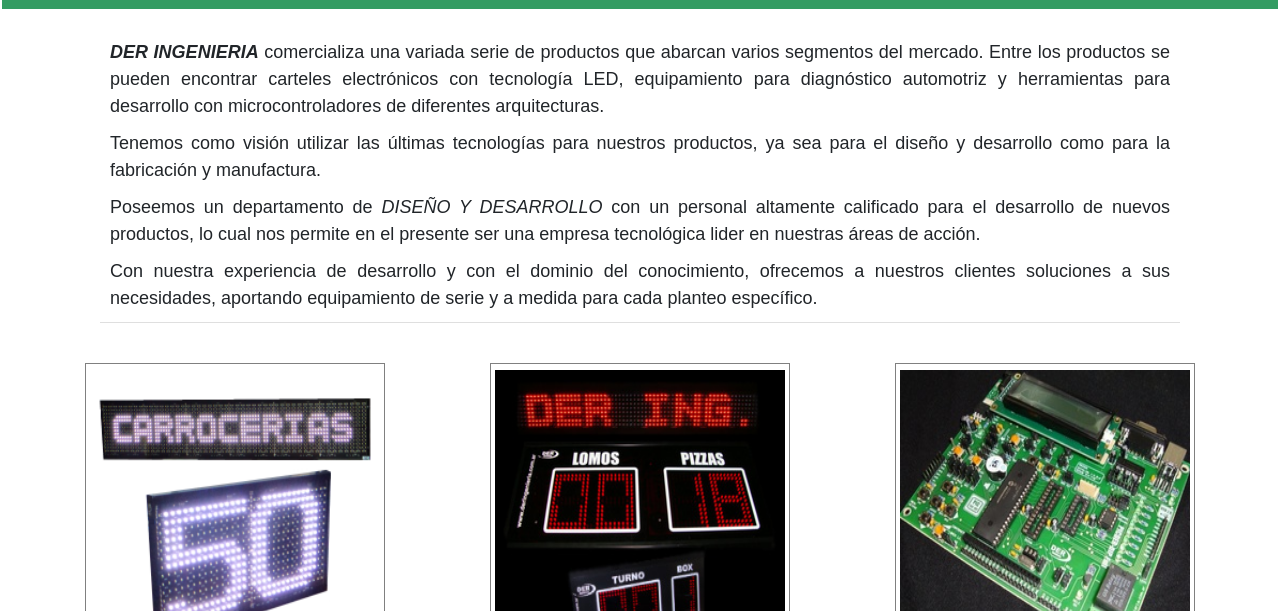
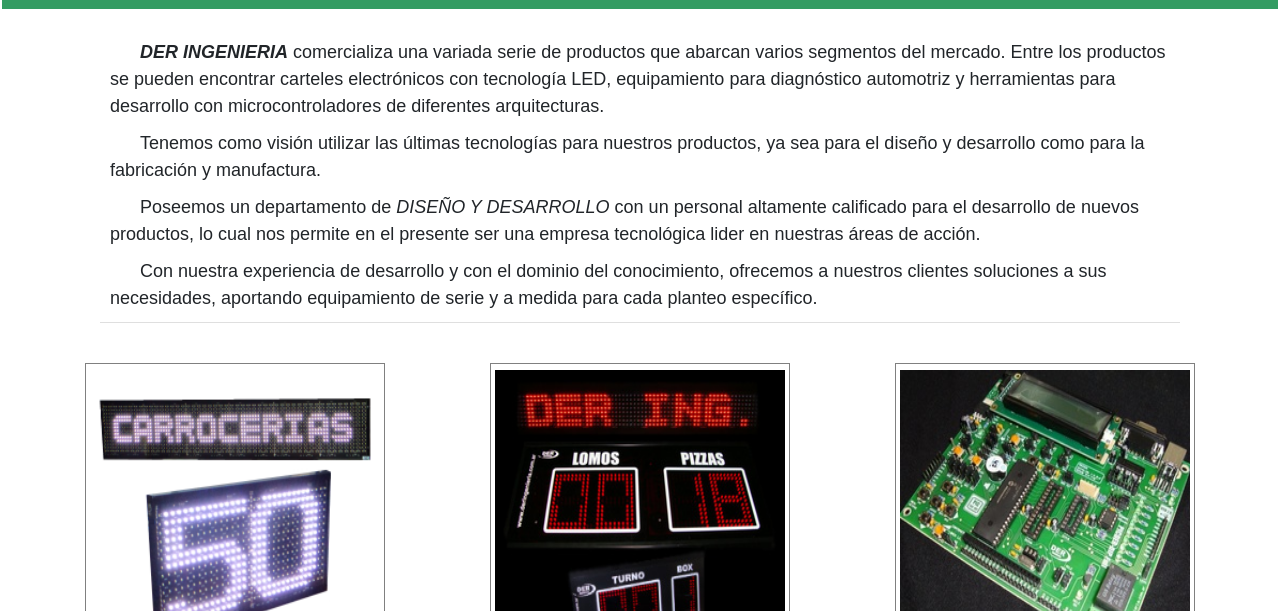
Before and after one commit to diegomlhub/proyectoWebLofiego, a website: page pages/productos.html in a window 1280 px wide. Shown: the part 189-800 px from the top of the page. Drawn offline with nearby package versions, Linux system fonts and the light colour scheme.

Commit message:
Tabulacion en productos

```diff
--- a/css/style.css
+++ b/css/style.css
@@ -194,8 +194,8 @@
 }
 
 .productos-hero div p{
-    font-family:sans-serif;
-    text-align:justify;
+    font-family: sans-serif;
+    text-indent: 30px;
     font-size: 18px;
     margin: 10px;
 }
```
